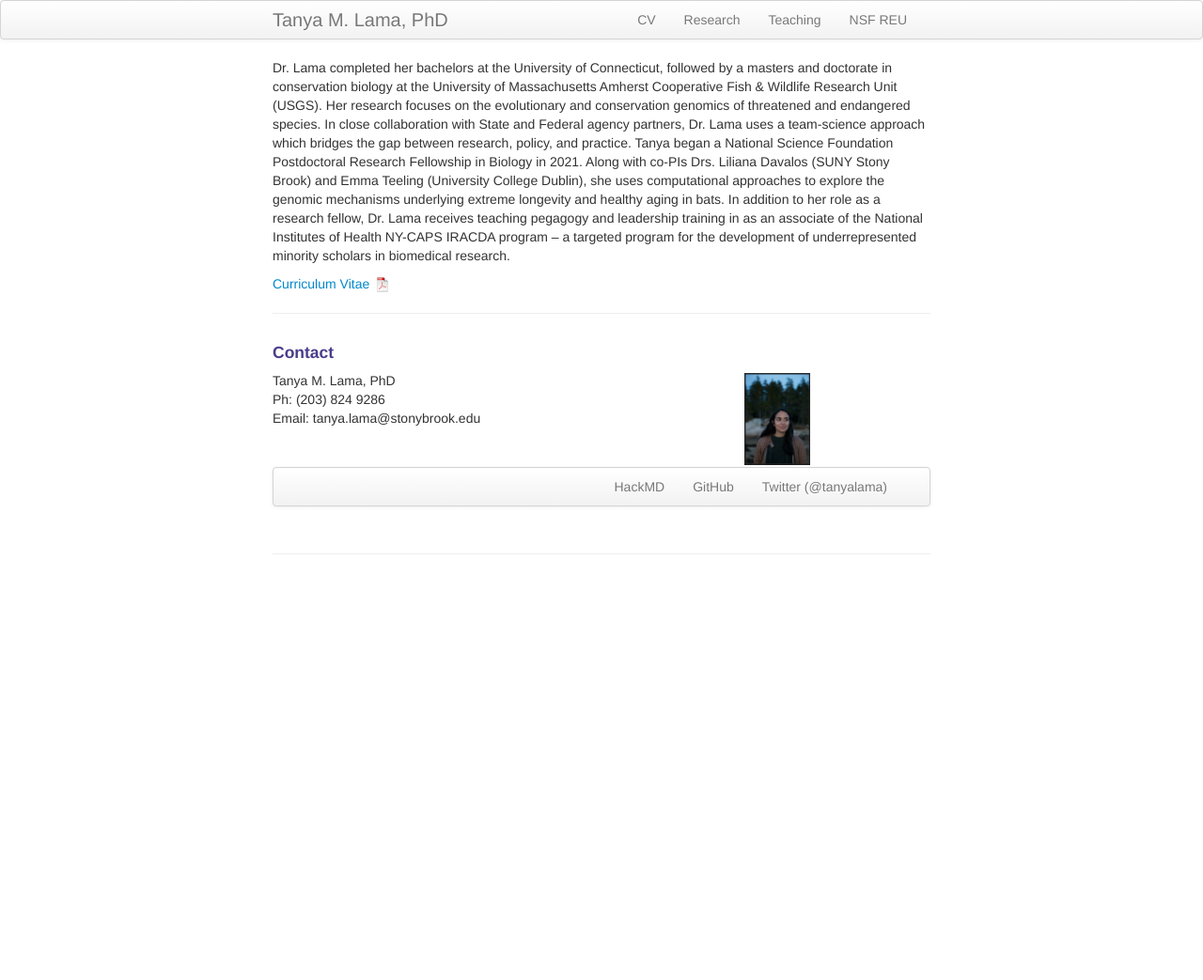
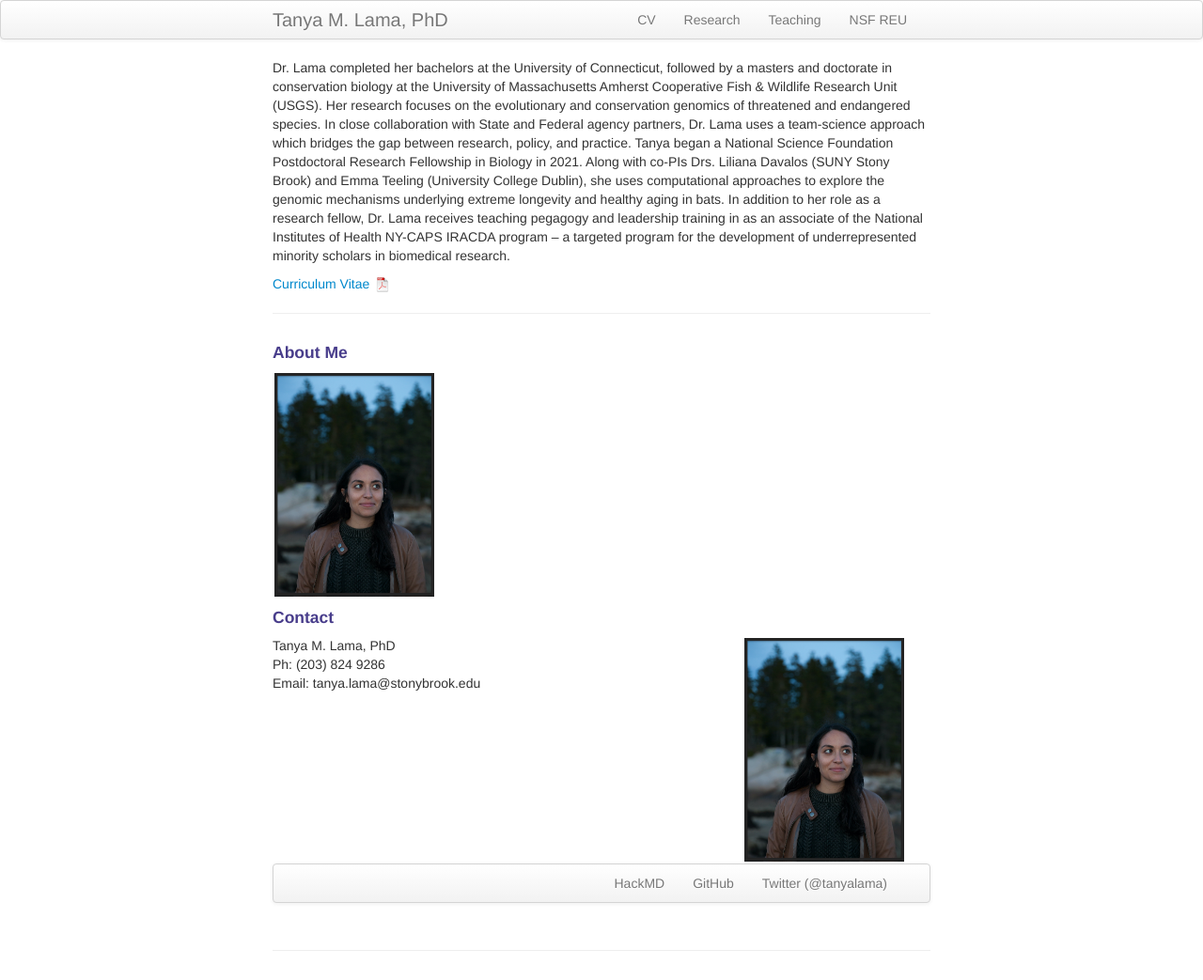
Before and after one commit to tanyalama/tanyalama.github.io, a Jekyll site: the page built from index.md, in a window 1280 px wide. Shown: the whole page at 94% size. Built offline with Jekyll 4.4.1, drawn with Linux system fonts in a browser that asks for light colours; before the commit the page ends 900 px from its top, so only the background shows below that.

Commit message:
Update index.md

```diff
--- a/index.md
+++ b/index.md
@@ -12,6 +12,17 @@ Dr. Lama completed her bachelors at the University of Connecticut, followed by a
 
 ---
 
+<div class="container">
+<h4><a name="About Me"></a>About Me</h4>
+
+    <div class="row-fluid">
+        <div class="span2">
+        <a href="../assets/headshot.jpg">
+            <img src="../assets/headshot.jpg"
+                  title="Tanya M. Lama, PhD" alt="Tanya Lama"/></a>
+        </div>
+    </div>
+</div>
 
 <div class="container">
 <h4><a name="Contact"></a>Contact</h4>
@@ -23,7 +34,7 @@ Dr. Lama completed her bachelors at the University of Connecticut, followed by a
             Email: tanya.lama@stonybrook.edu<br/>
         </div>
 
-        <div class="span1">
+        <div class="span2">
         <a href="../assets/headshot.jpg">
             <img src="../assets/headshot.jpg"
                   title="Tanya M. Lama, PhD" alt="Tanya Lama"/></a>
```
